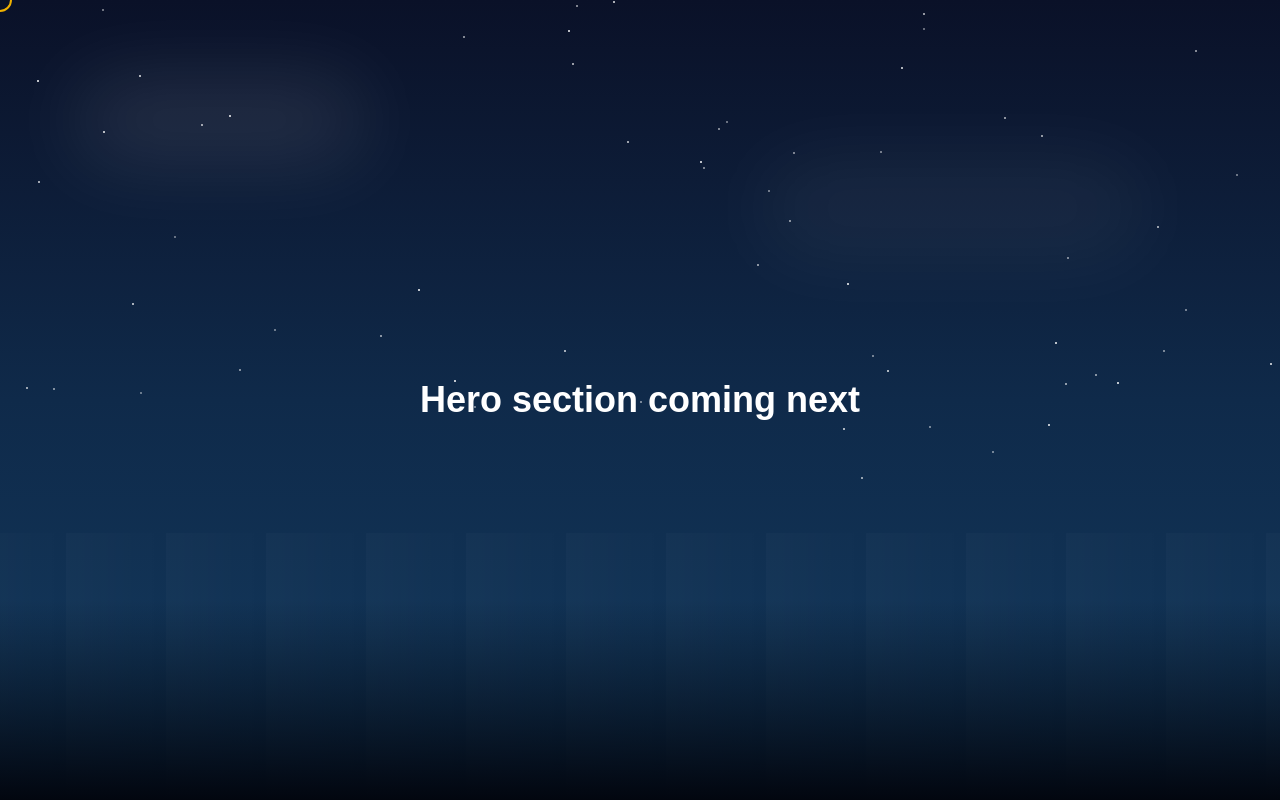
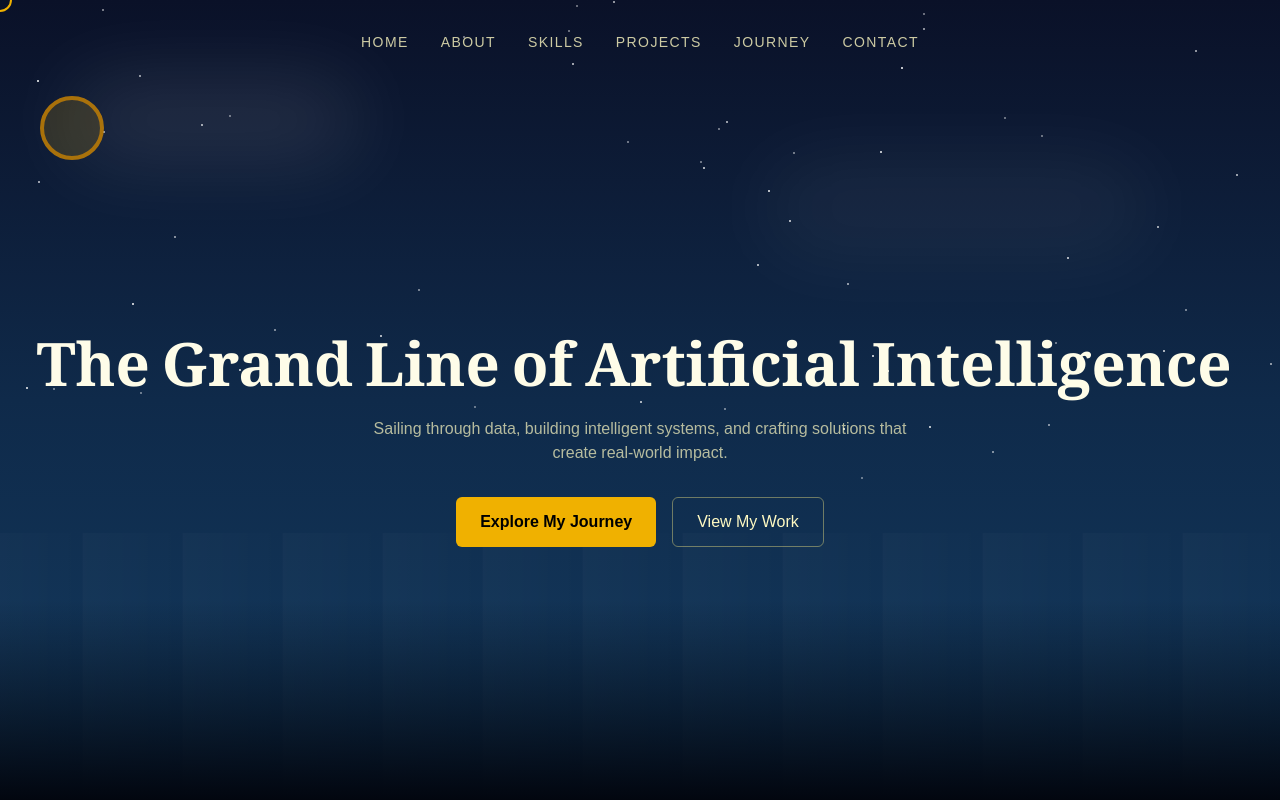
Before and after one commit to rachel-d-07/rachel-portfolio, a Next.js app: page / in a window 1280 px wide. Built offline with nearby package versions, Linux system fonts and the light colour scheme.

Commit message:
feat: add Hero section with staggered text and nav animations

```diff
--- a/app/page.tsx
+++ b/app/page.tsx
@@ -1,12 +1,11 @@
 import OceanBackground from '@/components/Background/OceanBackground';
+import Hero from '@/components/Sections/Hero';
 
 export default function Home() {
   return (
     <main className="relative min-h-screen text-white">
       <OceanBackground />
-      <div className="relative z-10 flex items-center justify-center min-h-screen">
-        <h1 className="text-4xl font-bold">Hero section coming next</h1>
-      </div>
+      <Hero />
     </main>
   );
 }
--- a/components/Sections/Hero.tsx
+++ b/components/Sections/Hero.tsx
@@ -0,0 +1,83 @@
+'use client';
+import { motion } from 'framer-motion';
+
+export default function Hero() {
+  return (
+    <section className="relative min-h-screen flex flex-col items-center justify-center px-6 text-center overflow-hidden">
+      {/* Straw hat placeholder - top left, will animate later */}
+      <div className="absolute top-24 left-10 w-16 h-16 opacity-80">
+        {/* Replace this div with your real straw hat image later */}
+        <div className="w-full h-full rounded-full border-4 border-yellow-600 bg-yellow-500/20" />
+      </div>
+
+      {/* Nav placeholder text, staggered fade-in */}
+      <motion.nav
+        className="absolute top-8 flex gap-8 text-sm tracking-widest text-yellow-100/80"
+        initial="hidden"
+        animate="visible"
+        variants={{
+          visible: { transition: { staggerChildren: 0.15 } },
+        }}
+      >
+        {['HOME', 'ABOUT', 'SKILLS', 'PROJECTS', 'JOURNEY', 'CONTACT'].map((item) => (
+          <motion.span
+            key={item}
+            variants={{
+              hidden: { opacity: 0, y: -10 },
+              visible: { opacity: 1, y: 0 },
+            }}
+          >
+            {item}
+          </motion.span>
+        ))}
+      </motion.nav>
+
+      {/* Hero title, word by word */}
+      <motion.h1
+        className="text-4xl md:text-6xl font-serif font-bold text-yellow-50 mt-20"
+        initial="hidden"
+        animate="visible"
+        variants={{
+          visible: { transition: { staggerChildren: 0.12, delayChildren: 0.3 } },
+        }}
+      >
+        {'The Grand Line of Artificial Intelligence'.split(' ').map((word, i) => (
+          <motion.span
+            key={i}
+            className="inline-block mr-3"
+            variants={{
+              hidden: { opacity: 0, y: 30 },
+              visible: { opacity: 1, y: 0 },
+            }}
+            transition={{ duration: 0.6 }}
+          >
+            {word}
+          </motion.span>
+        ))}
+      </motion.h1>
+
+      <motion.p
+        className="text-yellow-100/70 mt-6 max-w-xl"
+        initial={{ opacity: 0 }}
+        animate={{ opacity: 1 }}
+        transition={{ delay: 1.4, duration: 0.8 }}
+      >
+        Sailing through data, building intelligent systems, and crafting solutions that create real-world impact.
+      </motion.p>
+
+      <motion.div
+        className="flex gap-4 mt-8"
+        initial={{ opacity: 0, y: 20 }}
+        animate={{ opacity: 1, y: 0 }}
+        transition={{ delay: 1.8, duration: 0.6 }}
+      >
+        <button className="px-6 py-3 bg-yellow-500 text-black font-semibold rounded-md hover:bg-yellow-400 transition">
+          Explore My Journey
+        </button>
+        <button className="px-6 py-3 border border-yellow-200/40 text-yellow-100 rounded-md hover:bg-white/5 transition">
+          View My Work
+        </button>
+      </motion.div>
+    </section>
+  );
+}
```
